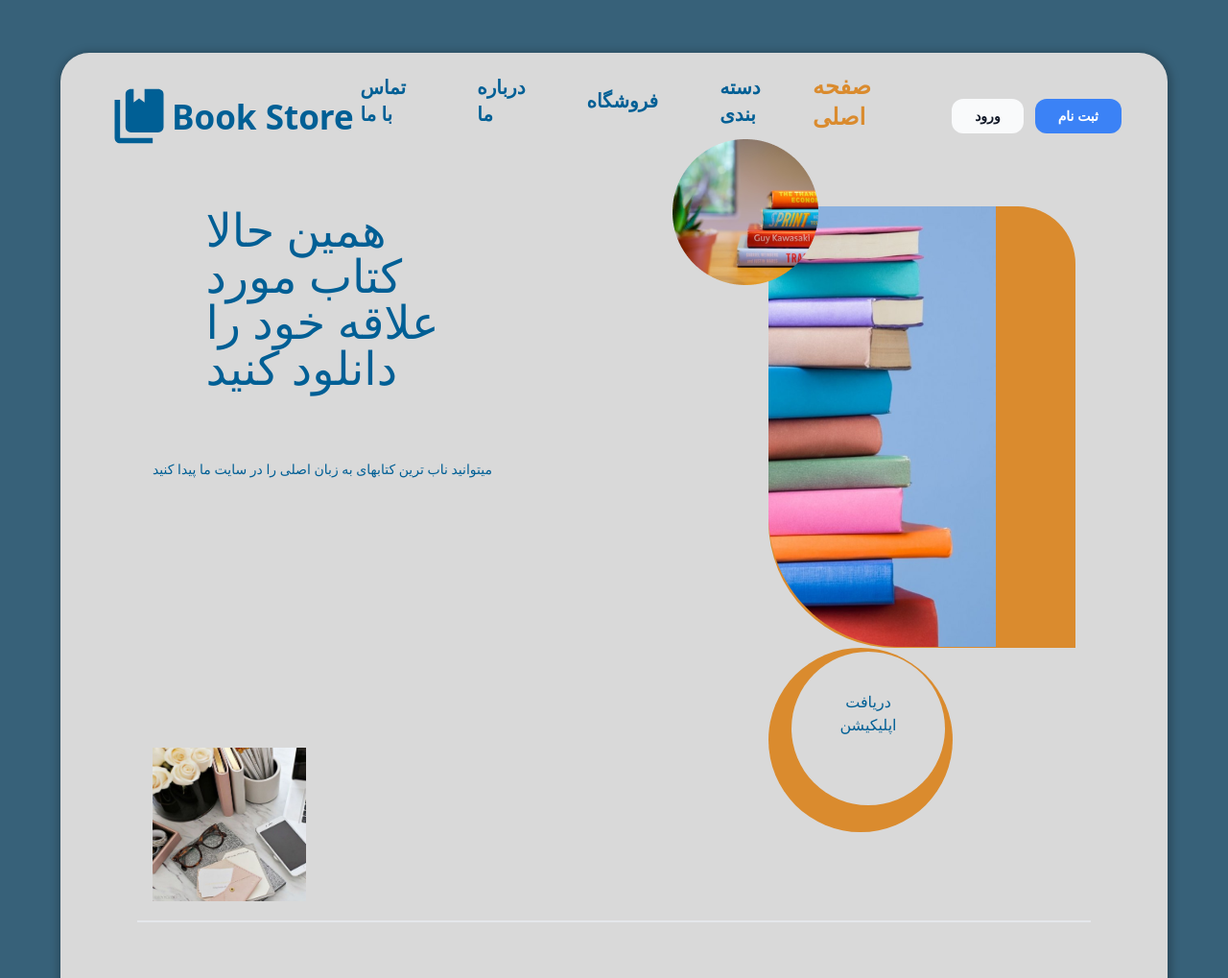
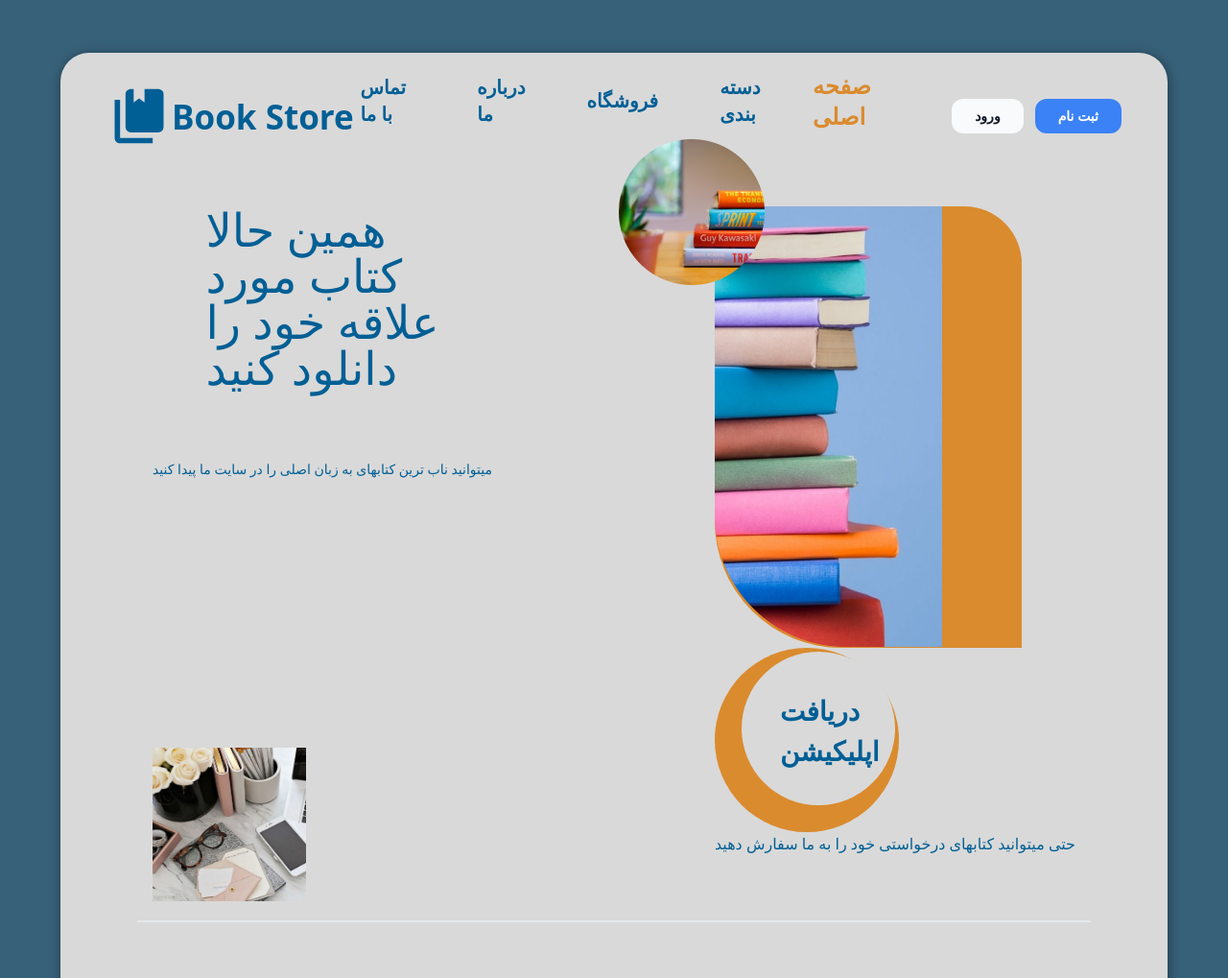
Before and after one commit to kiarashAlizadeh/bookstore, a website: page index.html in a window 1280 px wide. Shown: the top 1019 px of the page at 96% size. Drawn offline with Linux system fonts and the light colour scheme.

```diff
--- a/index.html
+++ b/index.html
@@ -209,12 +209,14 @@
               <img class="relative top-[-70px] left-[-100px]" src="./dist/images/Ellipse 8.png" alt="">
             </div>
             <div class="relative w-48 h-48 rounded-full bg-[#DA8B2E] cursor-pointer">
-               <div class="absolute right-2 top-1 w-40 h-40 rounded-full bg-[#d9d9d9] text-center p-10 text-[#005f95]">
+               <div class="absolute right-1 top-1 w-40 h-40 rounded-full bg-[#d9d9d9] text-center p-10 text-[#005f95] font-black text-[28px]">
                   <a href="">
                     دریافت اپلیکیشن
                   </a>
               </div>
             </div>
+
+             <span class="text-[#005f95]"> حتی میتوانید کتابهای درخواستی خود را به ما سفارش دهید</span>
           </div>
           <!-- <div>
             <div
```
Also changed, not shown: dist/css/main.css.
